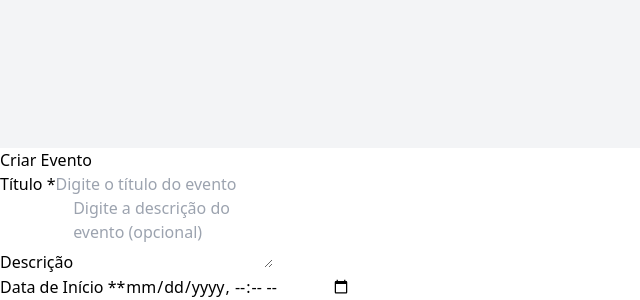
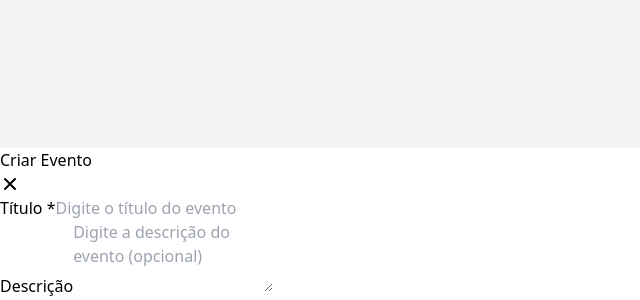
Before and after one commit to GregorioFornetti/time_until, a Vue app: page /#/ in a window 1280 px wide. Shown: the part 652-952 px from the top of the page, without its empty margins (0-640 px from the left). Built offline with nearby package versions, Linux system fonts and the light colour scheme.

Commit message:
Update Home.vue

```diff
--- a/src/components/pages/Home.vue
+++ b/src/components/pages/Home.vue
@@ -1,11 +1,35 @@
 <script setup lang="ts">
+import { ref } from 'vue';
 import EventModal from '../modal/EventModal.vue';
+import SuccessAlert from '../SuccessAlert.vue';
+import { i18n } from '../../plugins/i18n'
+
+const showModal = ref(true)
+const showAlert = ref(false)
+
+function closeModal() {
+    showModal.value = false
+}
+
+const triggerAlert = () => {
+  showAlert.value = true
+}
 </script>
 
 <template>
+    <SuccessAlert
+        v-model:show="showAlert"
+        :message="i18n.t('alert.successMessage')"
+        :duration="4000"
+        class="mt-4"
+    />
+
     <EventModal
         type="create"
-        :show="true"
+        old-title="AAAAA"
+        :show="showModal"
+        @update="triggerAlert"
+        :closeModal="closeModal"
     />
 </template>
 
```
